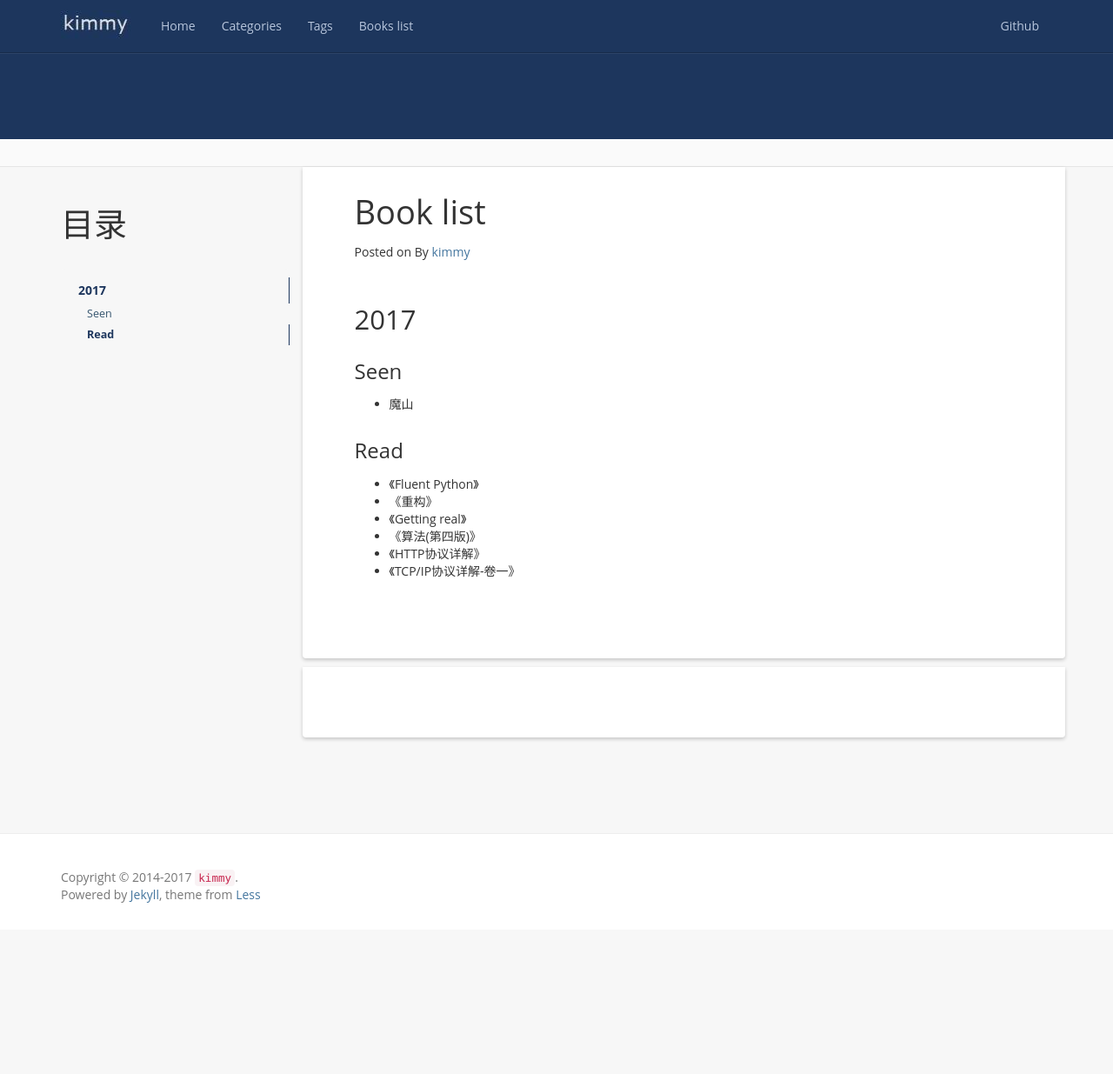
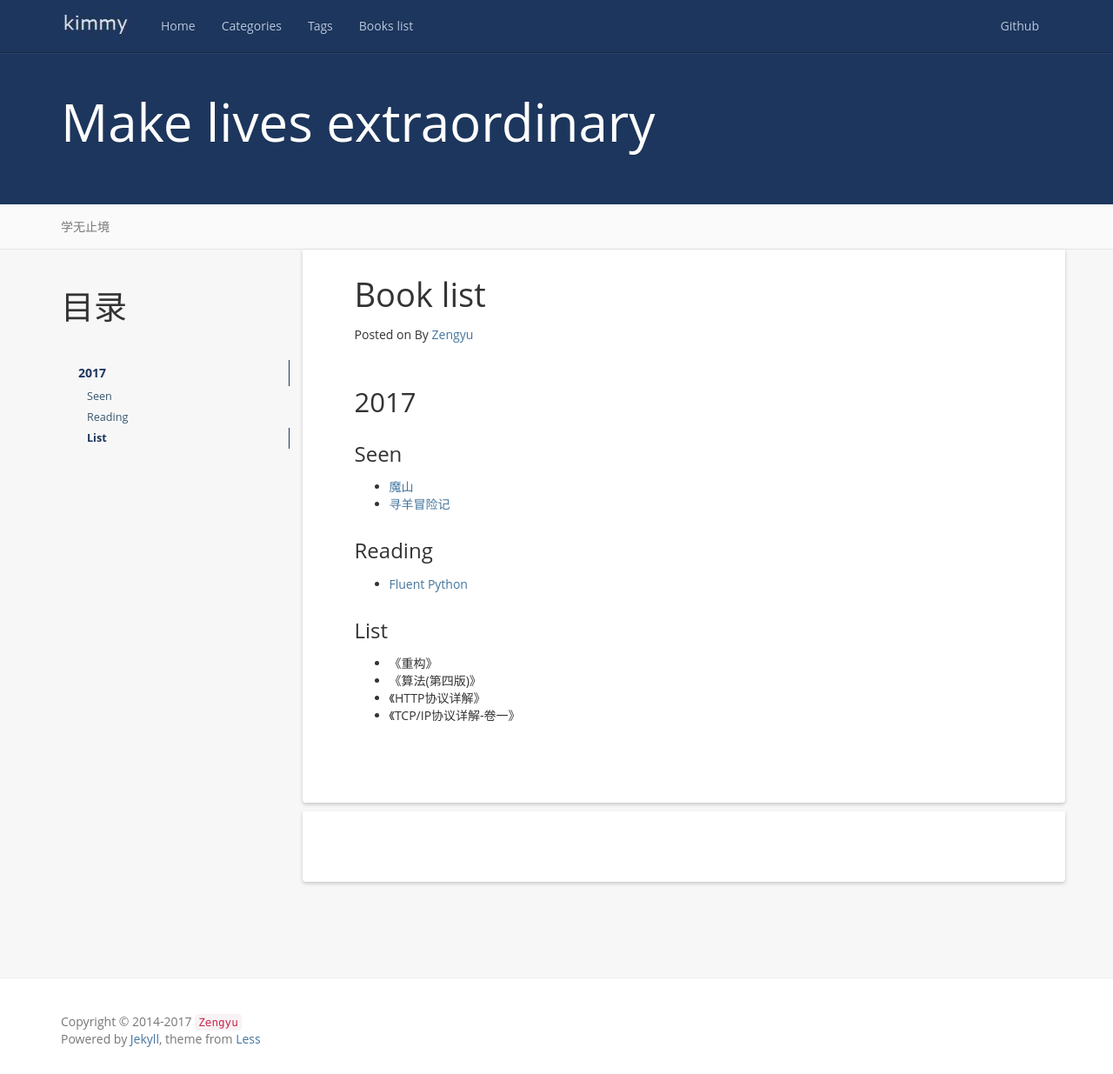
Before and after one commit to jkarakas/zengyu714.github.io, a Jekyll site: the page built from books.md, in a window 1280 px wide and 1235 px high. Shown: the whole window at 87% size. Built offline with Jekyll 4.4.1, drawn with Linux system fonts in a browser that asks for light colours; nearby versions of some CDN libraries; comment, search, counter and statistics services are not loaded.

```diff
--- a/_config.yml
+++ b/_config.yml
@@ -1,15 +1,15 @@
 # Site settings
-name: 曾大雨
+name: A Brief Story of Time
 email: zykimmy714@gmail.com
-author: kimmy
-url: ''
+author: Zengyu
+url: https://zengyu714.github.io
 resume_site: ''
 github: https://github.com/zengyu714
 baseurl: ''
 description: 临事而惧，好谋而成
-meta_description: ''
-motto:
-banner: ''
+meta_description: zen
+motto: Make lives extraordinary
+banner: 学无止境
 
 #permalink: /:categories/:year/:month/:day/:title/
 permalink: /:categories/:year/:month/:day/:title/
--- a/_includes/footer.html
+++ b/_includes/footer.html
@@ -1,6 +1,6 @@
 <footer class="footer" role="contentinfo">
 	<div class="container">
-		<p class="copyright">Copyright &copy; 2014-{{ site.time | date: '%Y' }} <a href="{{site.resume_site}}"><code>{{ site.author }}</code></a>.</p>
+		<p class="copyright">Copyright &copy; 2014-{{ site.time | date: '%Y' }} <a href="{{site.resume_site}}"><code>{{ site.author }}</code></a></p>
 		<p>Powered by <a href="http://jekyllrb.com">Jekyll</a>, theme from <a href="http://lesscss.cn/">Less</a></p>
 	</div>
 </footer>
--- a/books.md
+++ b/books.md
@@ -11,13 +11,14 @@ permalink: /books/
 2017
 -----------------------------------------------------------------
 ### Seen
-+ 魔山
++ [魔山](https://book.douban.com/subject/1770990/ "魔山")
++ [寻羊冒险记](https://book.douban.com/subject/1031740/ "寻羊冒险记")
 
+### Reading
++ [Fluent Python](http://shop.oreilly.com/product/0636920032519.do "Fluent Python")
 
-### Read
-+ 《Fluent Python》
+### List
 + 《重构》
-+ 《Getting real》
 + 《算法(第四版)》
 + 《HTTP协议详解》
 + 《TCP/IP协议详解-卷一》
--- a/categories/index.html
+++ b/categories/index.html
@@ -1,6 +1,6 @@
 ---
 layout: default
-title: 分类
+title: Category
 header: Posts By Category
 ---
 
@@ -9,7 +9,7 @@ header: Posts By Category
     <div class="col-md-3">
       <div class="sidebar hidden-print" role="complementary">
         <div id="navigation">
-        	<h1>目录</h1>
+        	<h1>Contents</h1>
       		<ul class="nav sidenav">
 				{% if site.categories.first[0] == null %}
 					{% for category in site.categories %}
```
Also changed, not shown: _posts/2017-02-06-change-swapfile-size.md (+5 -8 lines), _posts/2017-02-07-fluent-python-01.md (added, +161 -0 lines), styles/images/favicon.jpg (added), styles/images/favicon.png (deleted), tag/index.html (line endings or trailing spaces).
